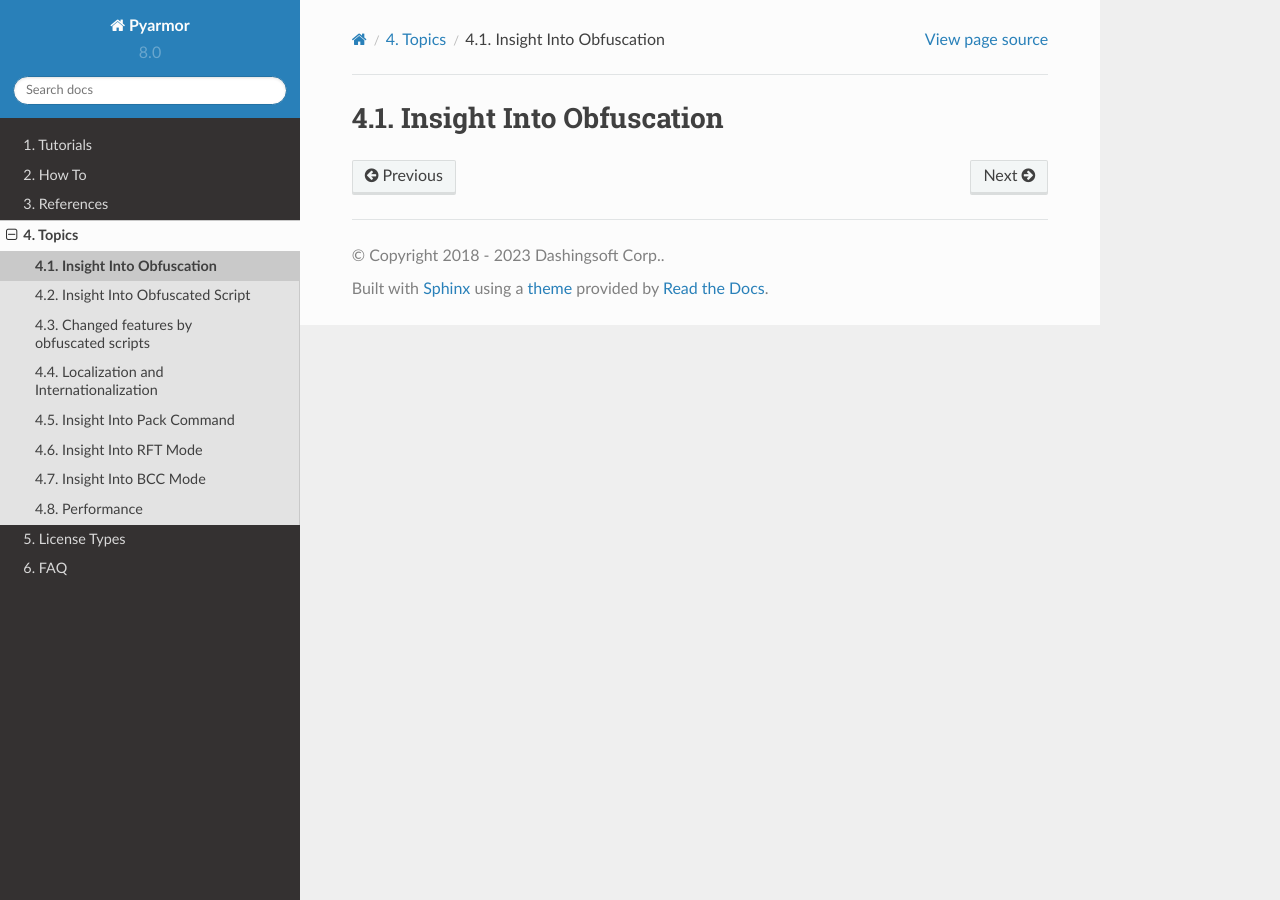
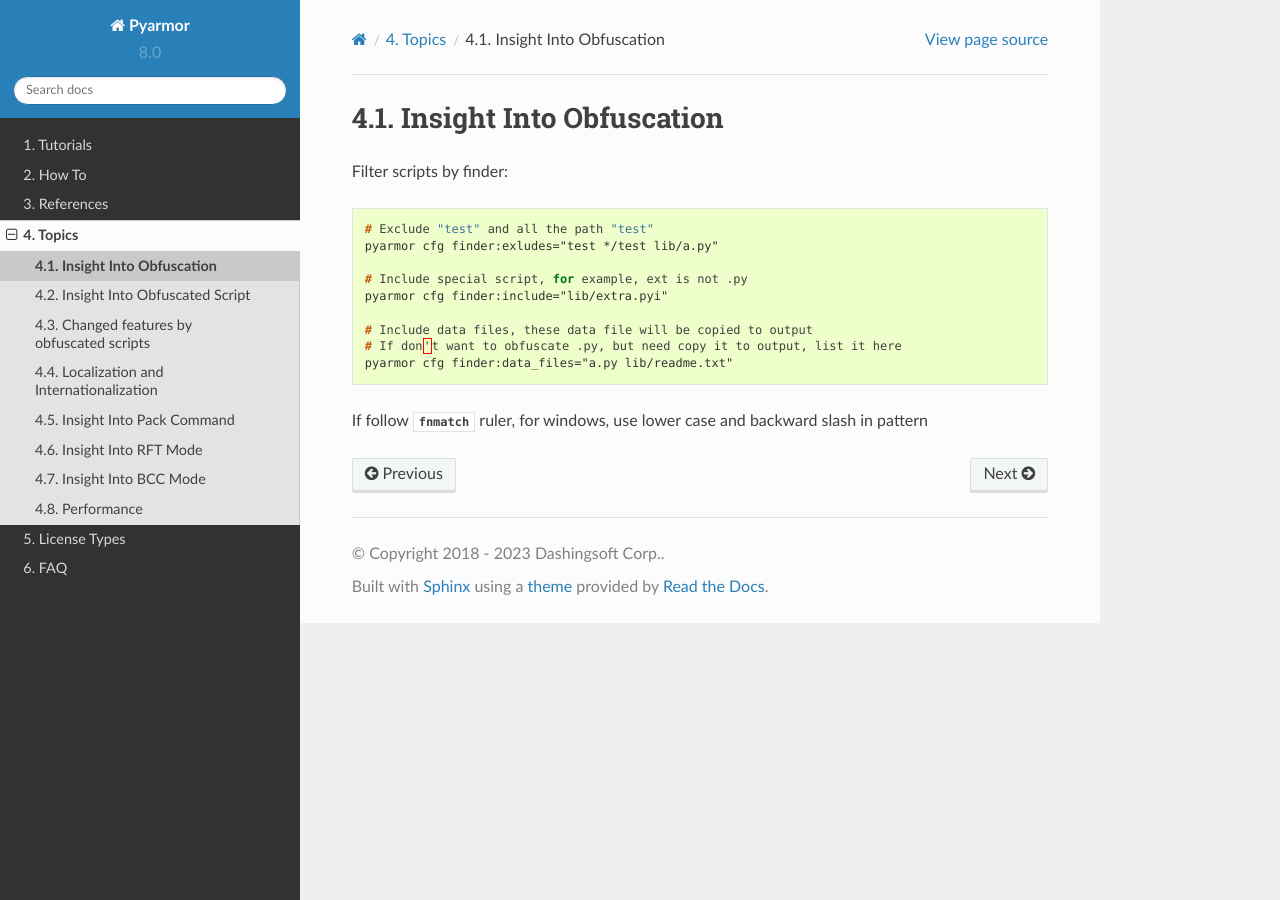
Before and after one commit to dashingsoft/pyarmor, a Sphinx documentation site: the page built from docs/topic/obfuscation.rst, in a window 1280 px wide. Built offline with Sphinx 7.4.7 and the Read the Docs theme 2.0.0, drawn with Linux system fonts in a browser that asks for light colours.

Commit message:
Fix filter scripts bugs

```diff
--- a/docs/topic/obfuscation.rst
+++ b/docs/topic/obfuscation.rst
@@ -4,4 +4,19 @@ Insight Into Obfuscation
 
 .. highlight:: console
 
+Filter scripts by finder::
+
+  # Exclude "test" and all the path "test"
+  pyarmor cfg finder:exludes="test */test lib/a.py"
+
+  # Include special script, for example, ext is not .py
+  pyarmor cfg finder:include="lib/extra.pyi"
+
+  # Include data files, these data file will be copied to output
+  # If don't want to obfuscate .py, but need copy it to output, list it here
+  pyarmor cfg finder:data_files="a.py lib/readme.txt"
+
+If follow :mod:`fnmatch` ruler, for windows, use lower case and
+backward slash in pattern
+
 .. include:: ../_common_definitions.txt
--- a/src/cli/default.cfg
+++ b/src/cli/default.cfg
@@ -258,7 +258,7 @@ linker_script = ${bcc:linker_script}
 unsupported_functions = exec eval super locals
 unsupported_nodes = AsyncFunctionDef AsyncFor AsyncWith Await Yield YieldFrom GeneratorExp NamedExpr MatchValue MatchSingleton MatchSequence MatchMapping MatchClass MatchStar MatchAs MatchOr
 
-;; Do not convert listed modules
+;; Exclude co_names
 ; excludes =
 
 ;; Use opcode CALL_FUNCTION_EX to patch call
```
Also changed, not shown: 2 other files.
